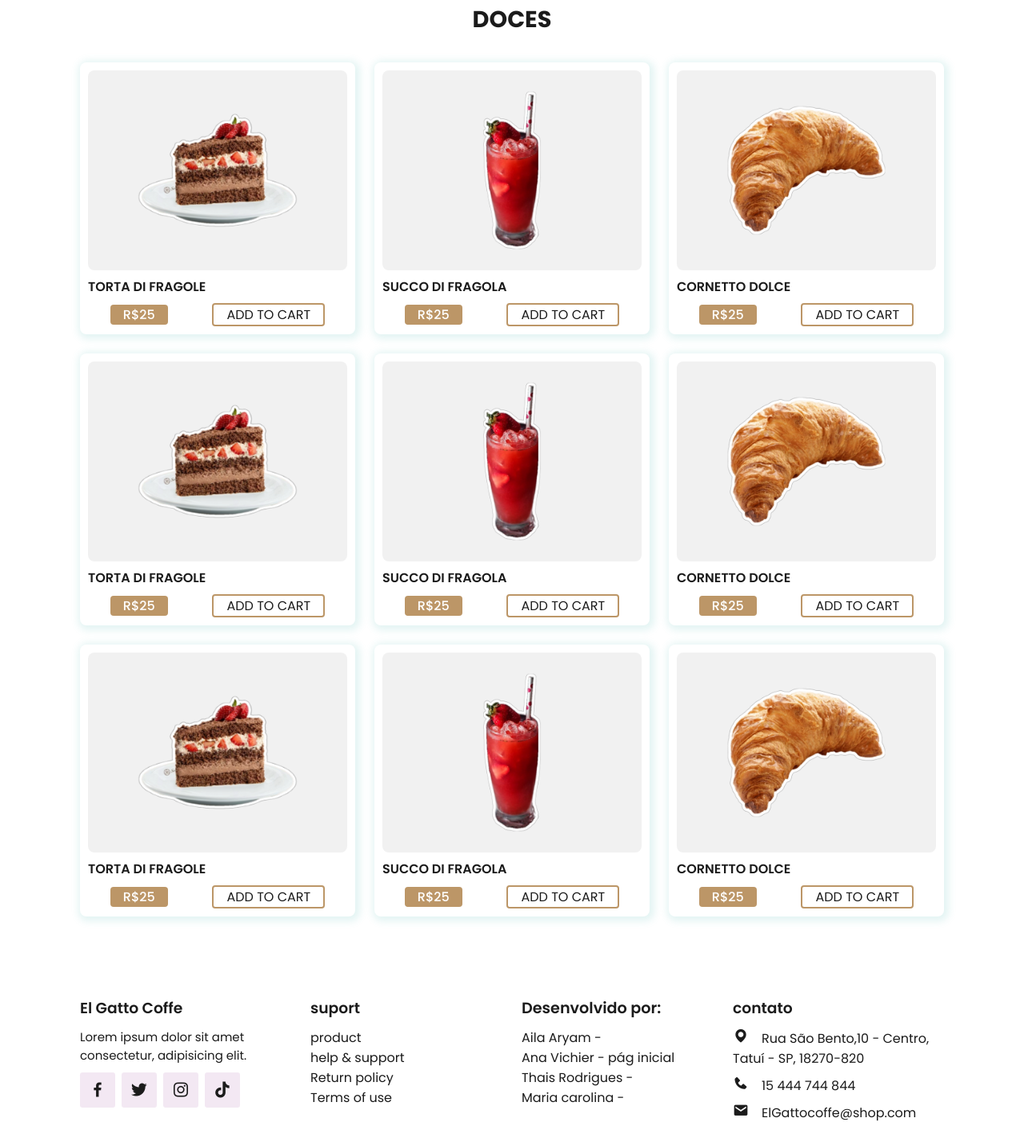
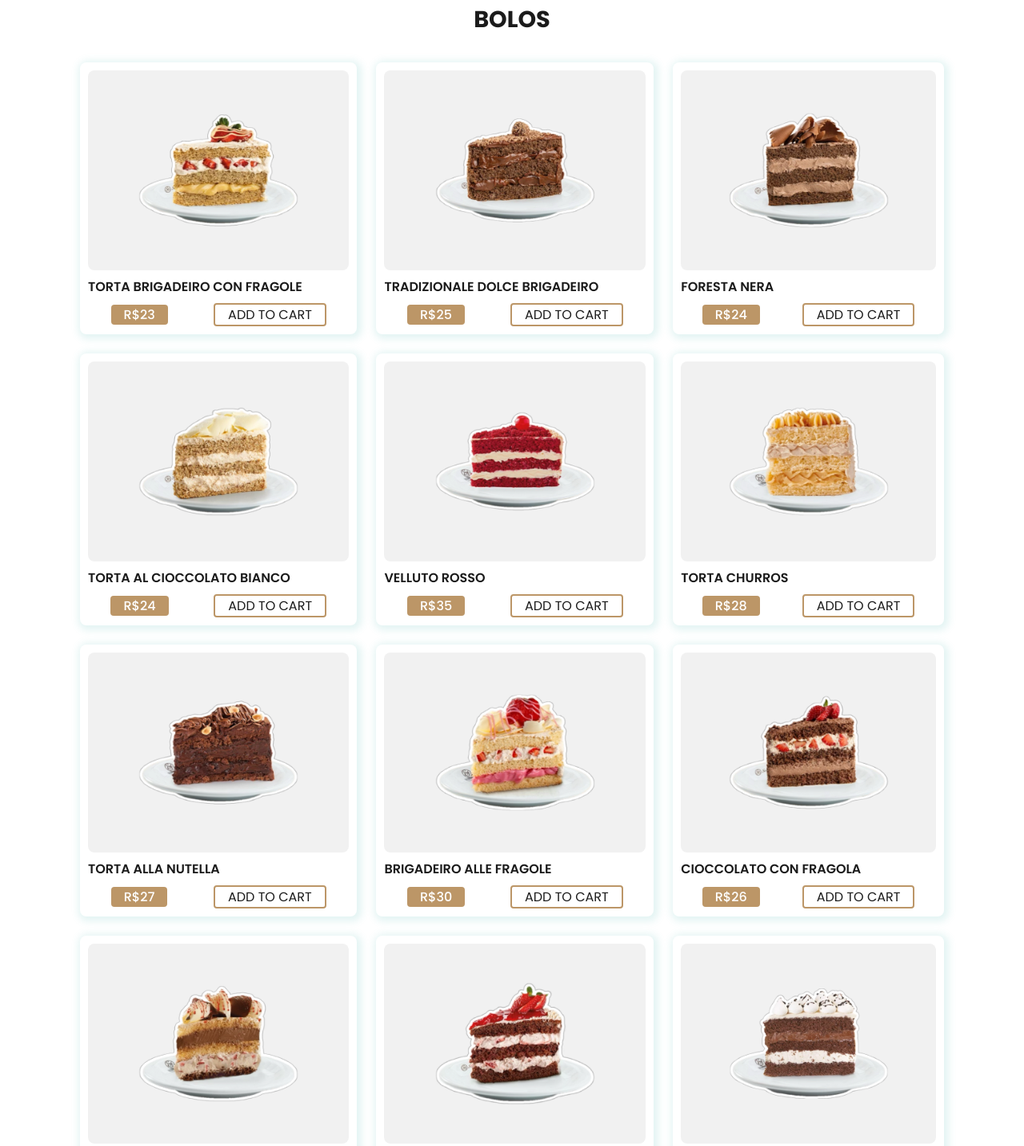
Before and after one commit to 29802/trabalho-21-02, a plain HTML site: page doces.html in a window 1280 px wide. Shown: the part 847-2280 px from the top of the page at 80% size. Drawn offline with nearby package versions, Linux system fonts and the light colour scheme.

Commit message:
pagina dos bolos
terminada

```diff
--- a/doces.html
+++ b/doces.html
@@ -41,83 +41,109 @@
     </section>
     <section class="products">
         <div class="heading">
-            <h2>Doces</h2>
+            <h2>BOLOS</h2>
         </div>
         <div class="products-container">
             <div class="box">
-                <img src="./bolo1.webp" alt="">
-                <h3>torta di fragole</h3>
+                <img src="./bolo de brigadeiro com morango.webp " alt="">
+                <h3>torta brigadeiro con fragole</h3>
+                <div class="content">
+                    <span>R$23</span>
+                    <a href="#">Add to cart</a>
+                </div>
+            </div>
+            <div class="box">
+                <img src="./bolo de brigadeiro tradicional.webp " alt="">
+                <h3>Tradizionale dolce brigadeiro</h3>
                 <div class="content">
                     <span>R$25</span>
                     <a href="#">Add to cart</a>
                 </div>
             </div>
             <div class="box">
-                <img src="./suco1.webp" alt="">
-                <h3>succo di fragola</h3>
+                <img src="./floresta negra.webp" alt="">
+                <h3>Foresta Nera</h3>
                 <div class="content">
-                    <span>R$25</span>
+                    <span>R$24</span>
                     <a href="#">Add to cart</a>
                 </div>
             </div>
          <div class="box">
-                <img src="./salgado1.webp" alt="">
-                <h3>cornetto dolce</h3>
+                <img src="./bolo de chocolate branco.webp" alt="">
+                <h3>Torta Al Cioccolato Bianco</h3>
                 <div class="content">
-                    <span>R$25</span>
+                    <span>R$24</span>
                     <a href="#">Add to cart</a>
                 </div>
             </div>
             <div class="box">
-                <img src="./bolo1.webp" alt="">
-                <h3>torta di fragole</h3>
+                <img src="./red velvet.webp" alt="">
+                <h3>Velluto rosso</h3>
                 <div class="content">
-                    <span>R$25</span>
+                    <span>R$35</span>
                     <a href="#">Add to cart</a>
                 </div>
             </div>
             <div class="box">
-                <img src="./suco1.webp" alt="">
-                <h3>succo di fragola</h3>
+                <img src="./bolo de churros.webp" alt="">
+                <h3>Torta Churros</h3>
                 <div class="content">
-                    <span>R$25</span>
+                    <span>R$28</span>
                     <a href="#">Add to cart</a>
                 </div>
             </div>
              <div class="box">
-                <img src="./salgado1.webp" alt="">
-                <h3>cornetto dolce</h3>
+                <img src="./bolo de nutella.webp" alt="">
+                <h3>Torta Alla Nutella</h3>
                 <div class="content">
-                    <span>R$25</span>
+                    <span>R$27</span>
                     <a href="#">Add to cart</a>
                 </div>
             </div>
             <div class="box">
-                <img src="./bolo1.webp" alt="">
-                <h3>torta di fragole</h3>
+                <img src="./bolo de morango com brigadeiro de morango.webp " alt="">
+                <h3>Brigadeiro alle fragole</h3>
                 <div class="content">
-                    <span>R$25</span>
+                    <span>R$30</span>
+                    <a href="#">Add to cart</a>
+                </div>
+            </div>
+
+            <div class="box">
+                <img src="./bolo de chocolate com morango.webp" alt="">
+                <h3>Cioccolato con fragola</h3>
+                <div class="content">
+                    <span>R$26</span>
                     <a href="#">Add to cart</a>
                 </div>
             </div>
             <div class="box">
-                <img src="./suco1.webp" alt="">
-                <h3>succo di fragola</h3>
+                <img src="./bolo de napolitano.webp" alt="">
+                <h3>Napoletana</h3>
                 <div class="content">
-                    <span>R$25</span>
+                    <span>R$23</span>
                     <a href="#">Add to cart</a>
                 </div>
             </div>
             <div class="box">
-                <img src="./salgado1.webp" alt="">
-                <h3>cornetto dolce</h3>
+                <img src="./bolo de yorgute de morango.webp" alt="">
+                <h3>Torta allo yogurt e fragole</h3>
                 <div class="content">
-                    <span>R$25</span>
+                    <span>R$35</span>
+                    <a href="#">Add to cart</a>
+                </div>
+            </div>
+            <div class="box">
+                <img src="./bolo de alpes suiços.webp" alt="">
+                <h3>Torta delle alpi svizzere</h3>
+                <div class="content">
+                    <span>R$35</span>
                     <a href="#">Add to cart</a>
                 </div>
             </div>
         </div>
     </section>
+    <br>
     <section class="footer">
         <div class="footer-box">
             <h3>El Gatto Coffe </h3>
```
Also changed, not shown: bolo de alpes suiços.webp (added), bolo de brigadeiro com morango.webp (added), bolo de brigadeiro tradicional.webp (added), bolo de chocolate branco.webp (added), bolo de chocolate com morango.webp (added), bolo de churros.webp (added), bolo de morango com brigadeiro de morango.webp (added), bolo de napolitano.webp (added), bolo de nutella.webp (added), bolo de yorgute de morango.webp (added), floresta negra.webp (added), red velvet.webp (added). Lines whose indentation alone changed are shown as unchanged.
